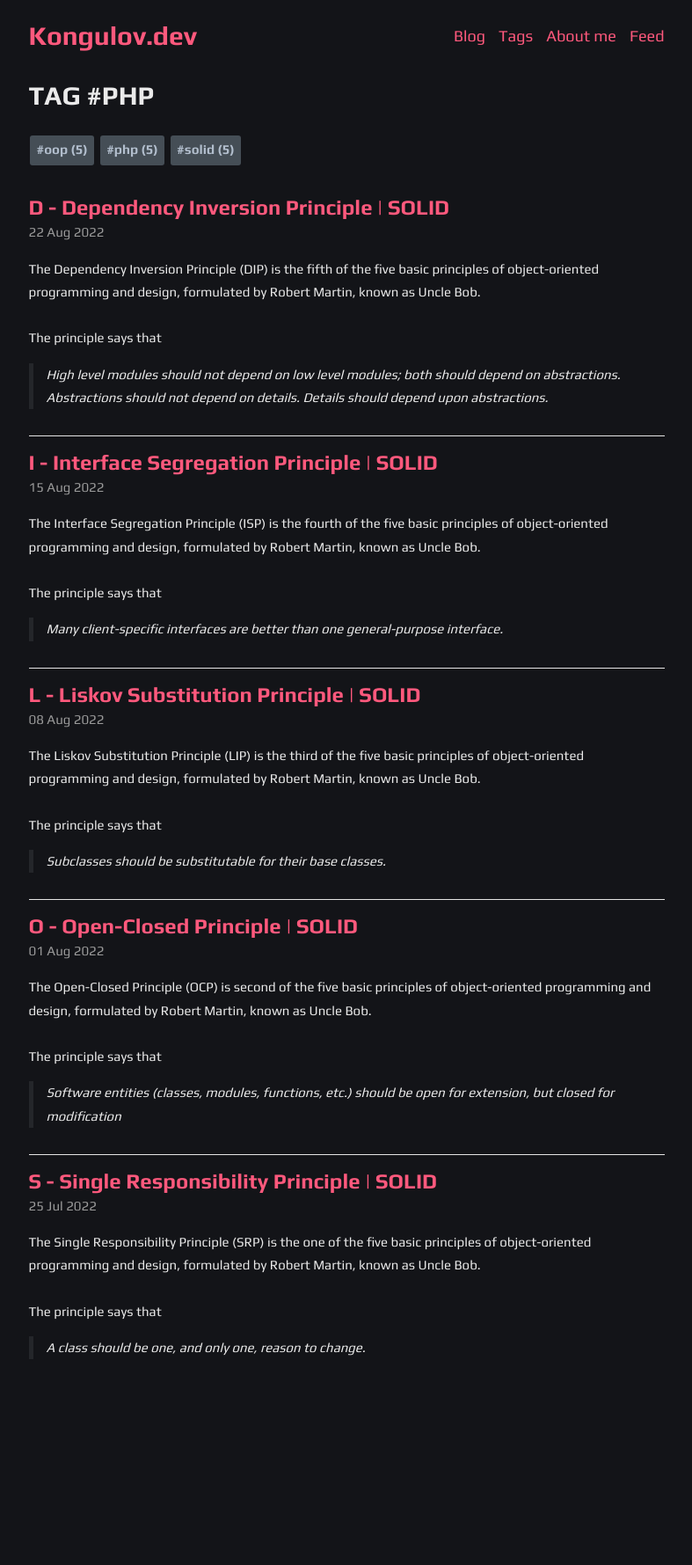
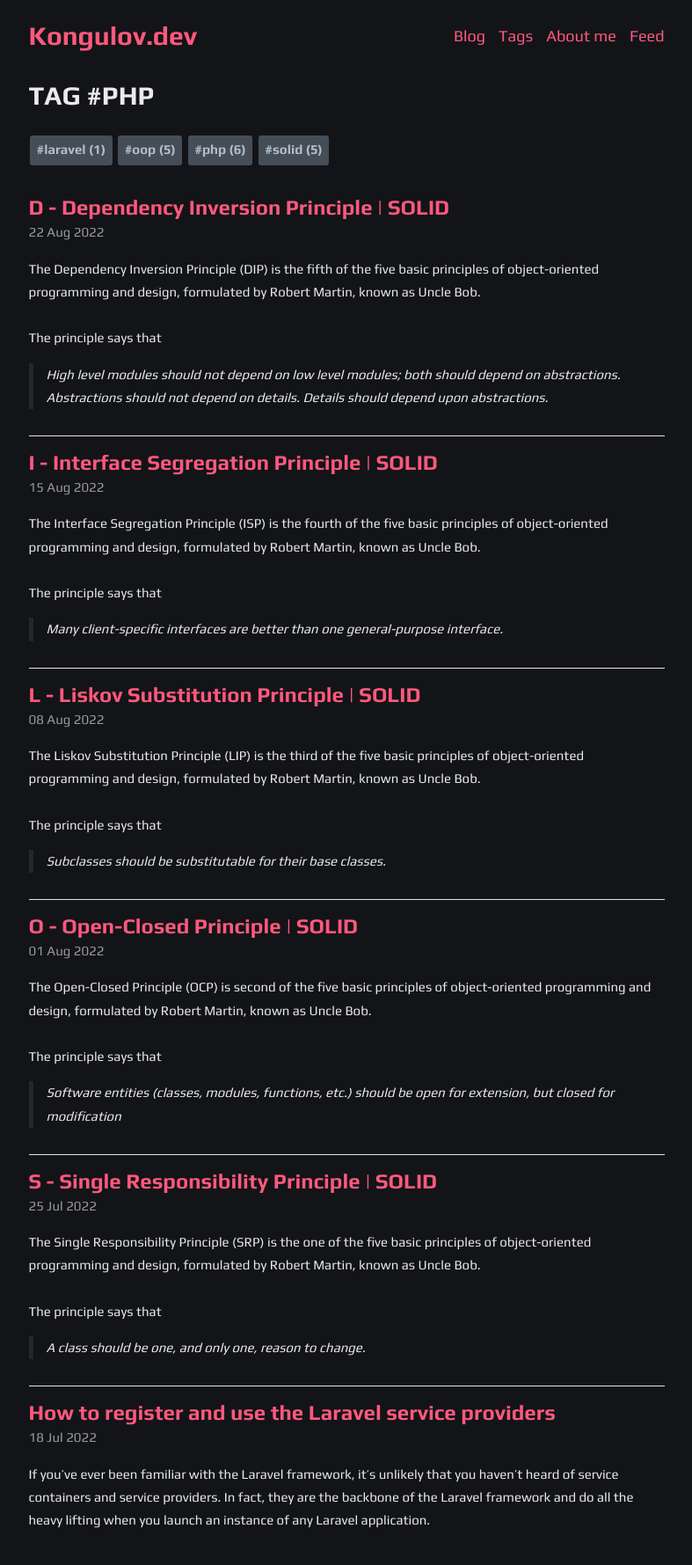
Before and after one commit to kongulov/kongulov.dev, a Jekyll site: the page built from tag/php.html, in a window 1280 px wide. Shown: the whole page at 88% size, without its empty margins (246-1033 px from the left). Built offline with Jekyll 4.4.1, drawn with Linux system fonts in a browser that asks for light colours; the list of posts is cut into pages by our own code; before the commit the page ends 1598 px from its top, so only the background shows below that; some of the changed lines change nothing that is shown.

Commit message:
HOW TO REGISTER AND USE THE LARAVEL SERVICE PROVIDERS

````diff
--- /dev/null
+++ b/_posts/2022-07-18-how-to-register-and-use-the-laravel-service-providers.md
@@ -0,0 +1,460 @@
+---
+layout: post
+title: How to register and use the Laravel service providers
+description: Service providers are the backbone of the Laravel framework and do all the heavy lifting when you start an instance of any Laravel application.
+keywords: php coding laravel service providers
+tags: php laravel
+---
+
+If you've ever been familiar with the Laravel framework, it's unlikely that you haven't heard of service containers and service providers.
+In fact, they are the backbone of the Laravel framework and do all the heavy lifting when you launch an instance of any Laravel application.
+
+In this article, we'll see what a service container is, and after that, we'll discuss service providers in detail.
+In the course of this article, I'll also demonstrate how to create your own custom service provider in Laravel.
+When you create a service provider, you also need to register it with your Laravel application in order to use it, so we'll cover that as well.
+
+There are two important methods: boot and register, that your service provider can implement, and we'll discuss them in detail in the last section of this article.
+
+Before moving on to the discussion of the service provider, I will try to introduce the service container as it will be heavily used in your service provider implementation.
+<br><br>
+<h2>Understanding Service Containers and Service Providers</h2>
+<h3>What is a service container?</h3>
+
+In the simplest terms, we can say that a container in Laravel is a box that contains the bindings of various components, and these are maintained as needed throughout the application.
+
+According to the official Laravel documentation:
+>The Laravel service container is a powerful tool for managing class dependencies and performing dependency injection.
+
+This way, whenever you need to inline any bean or service, you can specify it in your constructor or method and it will be automatically inlined from the service container as it contains everything you need! Isn't that cool?
+This saves you the hassle of manually laying out components and thus avoids hard coupling in your code.
+
+Let's look at a quick example to understand this.
+
+```php
+Class SomeClass
+{
+    public function __construct(FooBar $foobarObject)
+    {
+        // use $foobarObject object
+    }
+}
+```
+
+As you can see, `SomeClassneeds` an instance `FooBarto` instantiate. So basically, it has a dependency that needs to be built in.
+Laravel does this automatically by looking at the container and injecting the appropriate dependency.
+
+And if you're wondering how Laravel knows which components or services to include in a container, the answer is a service provider.
+The service provider tells Laravel to include various components in the service container.
+In fact, this is called binding to service containers, and you need to do it through the service provider.
+
+Thus, the service provider registers all of the container's bindings, and this is done through the register method of the service provider's implementation.
+
+Another question that should immediately pop up is: how does Laravel know about the different service providers? Did you just say something?
+I just heard someone say that Laravel should figure this out automatically too! Oh, you're asking too much: Laravel is a framework, not a superhuman, is it?
+So service providers are what you need to tell Laravel directly.
+
+Go ahead and see the contents of the file `config/app.php`.
+You will find an array entry that lists all the service providers that will be loaded during the initial load of the Laravel application.
+
+```php
+'providers' => [
+    /*
+     * Laravel Framework Service Providers...
+     */
+    Illuminate\Auth\AuthServiceProvider::class,
+    Illuminate\Broadcasting\BroadcastServiceProvider::class,
+    Illuminate\Bus\BusServiceProvider::class,
+    /*...*/
+    Illuminate\Translation\TranslationServiceProvider::class,
+    Illuminate\Validation\ValidationServiceProvider::class,
+    Illuminate\View\ViewServiceProvider::class,
+
+    /*
+     * Package Service Providers...
+     */
+
+    /*
+     * Application Service Providers...
+     */
+    App\Providers\AppServiceProvider::class,
+    App\Providers\AuthServiceProvider::class,
+    // App\Providers\BroadcastServiceProvider::class,
+    App\Providers\EventServiceProvider::class,
+    App\Providers\RouteServiceProvider::class,
+],
+```
+
+So, this was the container at your disposal. In the next section, we'll focus on the service provider, which is the main topic of this article!
+
+<h3>What is a service provider?</h3>
+
+If the container is what allows you to define bindings and install dependencies, a service provider is where it all happens.
+
+Let's take a quick look at one of the major service providers to see what it does.
+Open `filevender/laravel/framework/src/Illuminate/Cache/CacheServiceProvider.php`.
+
+```php
+public function register()
+{
+    $this->app->singleton('cache', function ($app) {
+        return new CacheManager($app);
+    });
+
+    $this->app->singleton('cache.store', function ($app) {
+        return $app['cache']->driver();
+    });
+
+    $this->app->singleton('memcached.connector', function () {
+        return new MemcachedConnector;
+    });
+}
+```
+
+The important thing to note here is the method `register` that allows you to define container bindings.
+As you can see, there are three bindings for the `cache`, `cache.store` and `memcached.connector`.
+
+Basically, we inform Laravel that whenever there is a need to allow a service to be retrieved `cache`, it should return an instance of `CacheManager`.
+So we just add this match to the container, which can be accessed via `$this->app`.
+
+This is the correct way to add any service to a Laravel container.
+It also allows you to understand how Laravel goes through the register method of all service providers and populates the container!
+As we mentioned earlier, it uses the list of service providers from the `config/app.php`.
+
+And it was a story about a service provider.
+In the next section, we'll discuss how to create a custom service provider so that you can register your custom services with a Laravel container.
+
+<h3>Creating your own service provider</h3>
+
+Laravel already has a handy command line utility, `artisan`, that allows you to generate template code so you don't have to create it from scratch.
+Go to the command line and run the following command at the root of the application to create a custom service provider.
+
+```console
+$ php artisan make:provider EnvatoCustomServiceProvider
+Provider created successfully.
+```
+
+And this command should create a file `EnvatoCustomServiceProvider.php` in the `app/Providers`.
+When we open the file, we will see the following code
+
+```php
+<?php
+namespace App\Providers;
+
+use Illuminate\Support\ServiceProvider;
+
+class EnvatoCustomServiceProvider extends ServiceProvider
+{
+    /**
+     * Bootstrap the application services.
+     *
+     * @return void
+     */
+    public function boot()
+    {
+        //
+    }
+
+    /**
+     * Register the application services.
+     *
+     * @return void
+     */
+    public function register()
+    {
+        //
+    }
+}
+```
+
+As we discussed earlier, there are two methods, register and booy, that you will deal with most of the time when working with your custom service provider.
+
+The method `register` is where you define all custom container bindings.
+On the other hand, a method `boot` is a place where you can use services already registered via the register method.
+In the last section of this article, we will discuss these two methods in detail as we go through some practical examples to understand the use of both methods.
+
+<h3>Register your custom service provider</h3>
+
+Thus, you have created your own service provider. Wonderful!
+You then need to tell Laravel about your custom service provider so that it can load it along with other providers during bootstrap.
+
+To register a service provider, you simply need to add an entry to the service provider array in the `config/app.php`.
+
+```php
+'providers' => [
+    /*
+     * Laravel Framework Service Providers...
+     */
+    Illuminate\Auth\AuthServiceProvider::class,
+    Illuminate\Broadcasting\BroadcastServiceProvider::class,
+    Illuminate\Bus\BusServiceProvider::class,
+    /*...*/
+    Illuminate\Translation\TranslationServiceProvider::class,
+    Illuminate\Validation\ValidationServiceProvider::class,
+    Illuminate\View\ViewServiceProvider::class,
+
+    /*
+     * Package Service Providers...
+     */
+
+    /*
+     * Application Service Providers...
+     */
+    App\Providers\AppServiceProvider::class,
+    App\Providers\AuthServiceProvider::class,
+    // App\Providers\BroadcastServiceProvider::class,
+    App\Providers\EventServiceProvider::class,
+    App\Providers\RouteServiceProvider::class,
+    App\Providers\EnvatoCustomServiceProvider::class, // <- Insert class here
+],
+```
+
+That's all! You have registered your service provider with the Laravel Schema! But the service provider we created is almost an empty template and is not used at the moment.
+In the next section, we'll look at some practical examples to see what you can do with the register and boot methods.
+
+<h3>Let's go through the register and boot methods</h3>
+
+First, we'll take a look at the method `register` to understand how you can use it.
+Open the service provider file you created earlier `app/Providers/EnvatoCustomServiceProvider.php` and replace the existing code with the following.
+
+```php
+<?php
+namespace App\Providers;
+
+use Illuminate\Support\ServiceProvider;
+use App\Library\Services\DemoOne;
+
+class EnvatoCustomServiceProvider extends ServiceProvider
+{
+    public function boot() {/*...*/}
+
+    public function register()
+    {
+        $this->app->bind('App\Library\Services\DemoOne', function ($app) {
+          return new DemoOne();
+        });
+    }
+}
+```
+
+There are two important points here:
+
+- We have imported `App\Library\Services\DemoOne` so that we can use it. The class `DemoOne` hasn't been created yet, but we'll do that in a moment.
+- In the register method, we used the `bind` service container method to add our service binding to the container. Thus, whenever a dependency needs to be resolved `App\Library\Services\DemoOne`, it invokes a closure that instantiates and returns a `App\Library\Services\DemoOne`.
+
+To do this, you just need to create a `app/Library/Services/DemoOne.php`.
+
+```php
+<?php
+namespace App\Library\Services;
+
+class DemoOne
+{
+    public function doSomethingUseful()
+    {
+      return 'Output from DemoOne';
+    }
+}
+```
+
+And here is the code somewhere in your controller where the dependency will be injected.
+
+```php
+<?php
+namespace App\Http\Controllers;
+
+use App\Http\Controllers\Controller;
+use App\Library\Services\DemoOne;
+
+class TestController extends Controller
+{
+    public function index(DemoOne $customServiceInstance)
+    {
+        echo $customServiceInstance->doSomethingUseful();
+    }
+}
+```
+
+This is a very simple class binding example. In fact, in the above example,
+there is no need to create a service provider and implement the register method as we did,
+since Laravel can automatically resolve it using reflection.
+
+A very important note from the Laravel documentation:
+
+> There is no need to bind classes into the container if they do not depend on any interfaces.
+> The container does not need to be instructed on how to build these objects, since it can automatically resolve these objects using reflection.
+
+On the other hand, it would be very helpful if you would bind an interface to a specific implementation. Let's take an example to understand this.
+
+Let's create a very simple interface in `app/Library/Services/Contracts/CustomServiceInterface.php`.
+
+```php
+<?php
+namespace App\Library\Services\Contracts;
+
+Interface CustomServiceInterface
+{
+    public function doSomethingUseful();
+}
+```
+
+Next, let's create two implementations of this interface. Basically, we just need to create two classes that implement the `CustomServiceInterface`.
+
+Create a class `DemoOne` in `app/Library/Services/DemoOne.php`.
+
+```php
+<?php
+namespace App\Library\Services;
+
+use App\Library\Services\Contracts\CustomServiceInterface;
+
+class DemoOne implements CustomServiceInterface
+{
+    public function doSomethingUseful()
+    {
+      return 'Output from DemoOne';
+    }
+}
+```
+
+Likewise, `DemoTwo` will be in `App/Library/Services/DemoTwo.php`.
+
+```php
+<?php
+namespace App\Library\Services;
+
+use App\Library\Services\Contracts\CustomServiceInterface;
+
+class DemoTwo implements CustomServiceInterface
+{
+    public function doSomethingUseful()
+    {
+      return 'Output from DemoTwo';
+    }
+}
+```
+
+Now, instead of binding a class, we will bind an interface. Open again `EnvatoCustomServiceProvider.php` and modify the code as shown below.
+
+```php
+<?php
+namespace App\Providers;
+
+use Illuminate\Support\ServiceProvider;
+use App\Library\Services\DemoOne;
+
+class EnvatoCustomServiceProvider extends ServiceProvider
+{
+    public function boot()
+    {
+    }
+
+    public function register()
+    {
+        $this->app->bind(
+            'App\Library\Services\Contracts\CustomServiceInterface',
+            function ($app) {
+                return new DemoOne();
+            }
+        );
+    }
+}
+```
+
+In this case, we have bound the interface `App\Library\Services\Contracts\CustomServiceInterface` to the implementation `DemoOne`.
+Therefore, whenever a dependency needs to be resolved `App\Library\Services\Contracts\CustomServiceInterface`,
+an instance will be created and an object will be returned `App\Library\Services\DemoOne`.
+Now that makes sense, doesn't it?
+
+Let's quickly review the controller code.
+
+```php
+<?php
+namespace App\Http\Controllers;
+
+use App\Http\Controllers\Controller;
+use App\Library\Services\Contracts\CustomServiceInterface;
+
+class TestController extends Controller
+{
+    public function index(CustomServiceInterface $customServiceInstance)
+    {
+        echo $customServiceInstance->doSomethingUseful();
+    }
+}
+```
+
+As you may have guessed, `$customServiceInstance` must be an instance of `App\Library\Services\DemoOne`!
+The beauty of this approach is that you can easily replace the implementation `DemoOne` with another class.
+
+Let's say you want to use an implementation `DemoTwo` instead of `DemoOne`. In this case,
+you just need to make the following changes to the service provider `EnvatoCustomServiceProvider.php`.
+
+Now let's make small changes to the code
+
+```php
+// Find the following line:
+use App\Library\Services\DemoOne;
+// And replace it with:
+use App\Library\Services\DemoTwo;
+
+// Find this in a similar way:
+return new DemoOne();
+// This should be replaced with:
+return new DemoTwo();
+```
+
+The same approach can be used if you want to replace any core implementation with your own.
+And it's not just the bind method that you could use to bind a service to a container;
+The Laravel container provides various binding methods. Please see the official Laravel documentation for a complete reference.
+
+The next candidate is a method `boot` that can be used to extend the functionality of Laravel's core.
+In this method, you can access all services that have been registered using the register method on service providers.
+In most cases, you want to register event listeners on this method that will fire when something happens.
+
+Let's look at a few examples that require the implementation of the boot method.
+
+You want to add your own form field validation tool to Laravel.
+
+```php
+public function boot()
+{
+    Validator::extend('my_custom_validator', function ($attribute, $value, $parameters, $validator) {
+        // validation logic goes here...
+    });
+}
+```
+
+If you want to register a display builder, this is the perfect place to do it! In fact, you could say that the boot method is often used to add display builders!
+
+```php
+public function boot()
+{
+    View::composer(
+        'demo', 'App\Http\ViewComposers\DemoComposer'
+    );
+}
+```
+
+Of course, you need to first import the facade `Illuminate\Support\Facades\View` in your service provider.
+
+In the same territory, you can share data across multiple views!
+
+```php
+public function boot()
+{
+    View::share('key', 'value');
+}
+```
+
+It can also be used to define explicit model bindings.
+
+```php
+public function boot()
+{
+    parent::boot();
+
+    Route::model('user', App\User::class);
+}
+```
+
+These were a few examples to demonstrate the use of the boot method. The more you dive into Laravel, the more reasons you will find to implement it!
--- a/_sass/_base.scss
+++ b/_sass/_base.scss
@@ -1058,8 +1058,8 @@ pre {
         color: inherit;
         background-color: transparent;
 
-        .cp, .kd, .k { color: #CC7832; }
-        .nc, .kt { color: #A9B7C6; }
+        .cp, .kd, .kn, .k { color: #CC7832; }
+        .nc, .kt, .nn { color: #A9B7C6; }
         .n, .nf{ color: #FFC66D; }
         .nv { color: #9876AA; }
       }
--- /dev/null
+++ b/tag/laravel.html
@@ -0,0 +1,10 @@
+---
+layout: tag
+title: 'Tag #LARAVEL'
+tag: laravel
+pagination:
+    enabled: true
+    tag: laravel
+    permalink: '/laravel/page/:num.html'
+    indexpage: 'laravel'
+---
````
